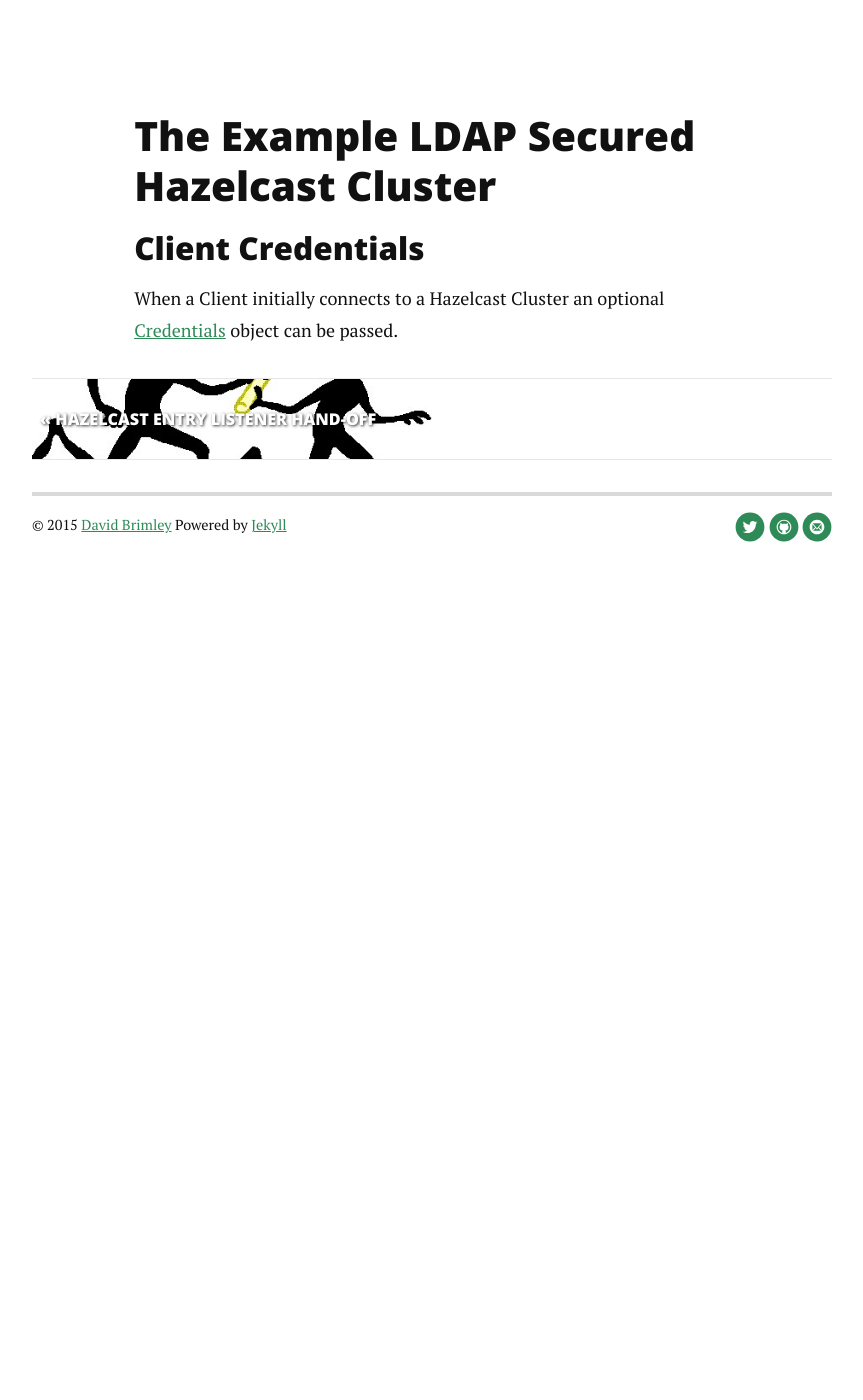
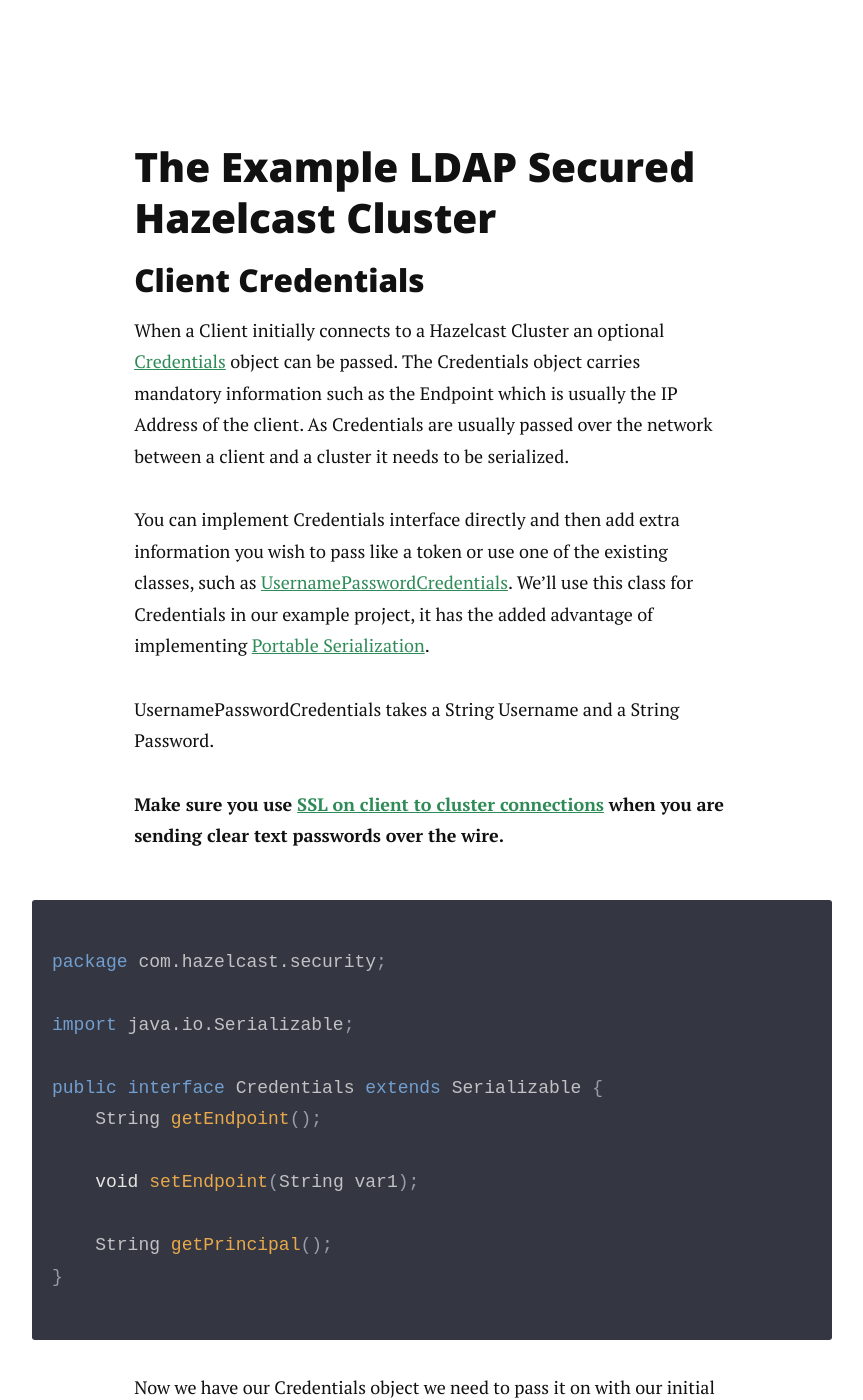
Before and after one commit to dbrimley/dbrimley.github.io, a Jekyll site: the page built from _posts/2015-12-16-hazelcast-ldap-security.md, in a window 1280 px wide and 1400 px high, scrolled down 2345 px. Shown: the whole window, without its empty margins (208-1071 px from the left). Built offline with Jekyll 4.4.1, drawn with Linux system fonts in a browser that asks for light colours; nearby versions of some CDN libraries; Markdown is read by kramdown in place of the engine named in the settings; before the commit the page ends 2975 px from its top, so only the background shows below that; some of the changed text lies outside the part shown.

Commit message:
More LDAP

```diff
--- a/_posts/2015-12-16-hazelcast-ldap-security.md
+++ b/_posts/2015-12-16-hazelcast-ldap-security.md
@@ -10,7 +10,7 @@
 date: 2015-12-16T13:33:13+00:00
 ---
 
-Hazelcast has the ability to authenticate users of a cluster and then to authorise their access to data structures and operations based on roles held by a user.  This authentication and authorisation occurs within the cluster when a client connects for the first time.
+Hazelcast has the ability to authenticate users of a cluster and then to authorise their access to data structures and operations based on roles held by a user.  This authentication and authorisation occurs within the cluster when a client connects for the first time.  These features are present in Hazelcast Enterprise.
 
 The entire process is handled with the help of [JAAS (Java Authentication and Authorization Service)](https://en.wikipedia.org/wiki/Java_Authentication_and_Authorization_Service) compliant interfaces.
 
@@ -30,4 +30,33 @@
 
 ### Client Credentials
 
-When a Client initially connects to a Hazelcast Cluster an optional [Credentials](http://docs.hazelcast.org/docs/latest/javadoc/com/hazelcast/security/Credentials.html) object can be passed.
+When a Client initially connects to a Hazelcast Cluster an optional [Credentials](http://docs.hazelcast.org/docs/latest/javadoc/com/hazelcast/security/Credentials.html) object can be passed.  The Credentials object carries mandatory information such as the Endpoint which is usually the IP Address of the client.  As Credentials are usually passed over the network between a client and a cluster it needs to be serialized.
+
+You can implement Credentials interface directly and then add extra information you wish to pass like a token or use one of the existing classes, such as [UsernamePasswordCredentials](http://docs.hazelcast.org/docs/latest/javadoc/com/hazelcast/security/UsernamePasswordCredentials.html).  We'll use this class for Credentials in our example project, it has the added advantage of implementing [Portable Serialization](http://docs.hazelcast.org/docs/latest/manual/html-single/index.html#portable).
+
+UsernamePasswordCredentials takes a String Username and a String Password.
+
+**Make sure you use [SSL on client to cluster connections](http://docs.hazelcast.org/docs/latest/manual/html-single/index.html#ssl) when you are sending clear text passwords over the wire.**
+
+{% highlight java %}
+package com.hazelcast.security;
+
+import java.io.Serializable;
+
+public interface Credentials extends Serializable {
+    String getEndpoint();
+
+    void setEndpoint(String var1);
+
+    String getPrincipal();
+}
+{% endhighlight %}
+
+Now we have our Credentials object we need to pass it on with our initial Client connection into the Hazelcast cluster, the follow code samples demonstrates this...
+
+{% highlight java %}
+ClientConfig clientConfig = new ClientConfig();
+clientConfig.setCredentials(new UsernamePasswordCredentials(username, password));
+clientConfig.getCredentials().setEndpoint(thisClientIP);
+HazelcastInstance hazelcastInstance = HazelcastClient.newHazelcastClient(clientConfig);
+{% endhighlight %}
```
